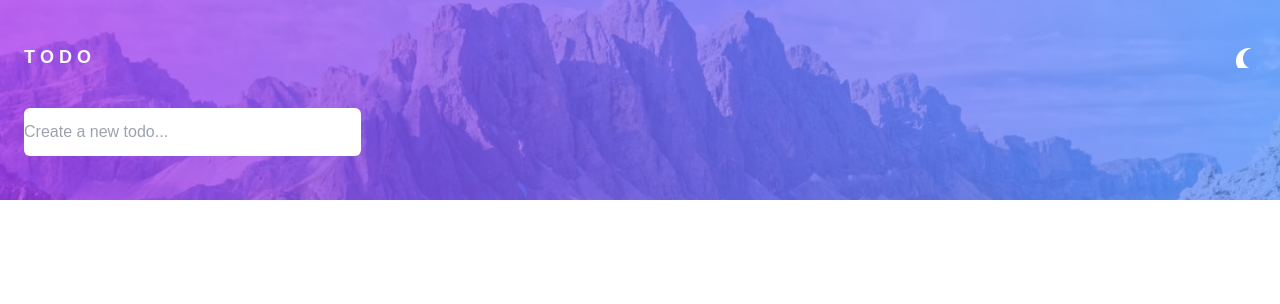
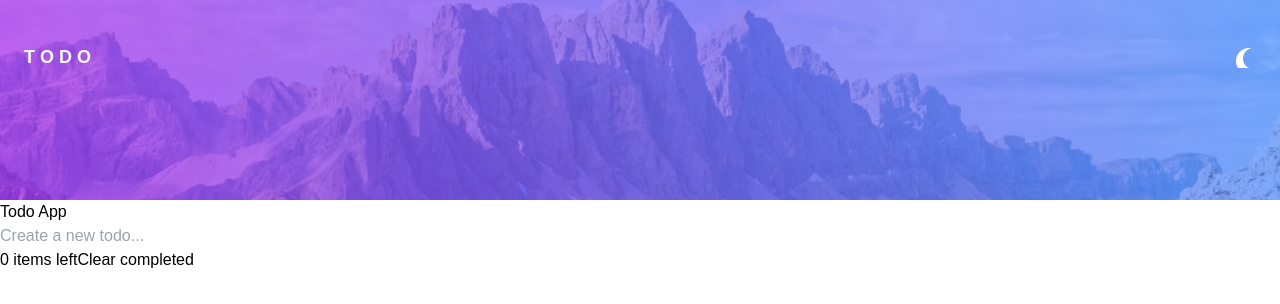
Before and after one commit to R3sty/todo-app, a React (Vite) app: page / in a window 1280 px wide. Shown: the top 304 px of the page. Built offline with nearby package versions, Linux system fonts and the light colour scheme.

Commit message:
implemented addTodo, deleteTodo, updateTodo function

```diff
--- a/package.json
+++ b/package.json
@@ -13,11 +13,13 @@
   },
   "dependencies": {
     "react": "^18.2.0",
+    "react-beautiful-dnd": "^13.1.1",
     "react-dom": "^18.2.0",
     "uuid": "^9.0.0"
   },
   "devDependencies": {
     "@types/react": "^18.0.27",
+    "@types/react-beautiful-dnd": "^13.1.3",
     "@types/react-dom": "^18.0.10",
     "@vitejs/plugin-react-swc": "^3.0.0",
     "autoprefixer": "^10.4.13",
--- a/src/App.tsx
+++ b/src/App.tsx
@@ -1,33 +1,12 @@
-import { useEffect, useState } from "react";
-import Header from "./components/Header"
-import TodoList from "./Todo/TodoList"
-import { Todo } from "./types";
+import { useEffect, useState } from 'react';
+import Todo from './Todo/Todo';
 
 function App() {
-  const [todos, setTodos] = useState<Todo[]>([]);
-
-  const addTodo = (todo: Todo) => {
-    setTodos([...todos, todo]);
-  };
-
-  const deleteTodo = (id: number) => {
-    setTodos(todos.filter((todo) => todo.id !== id));
-  };
-
-  const updateTodo = (updatedTodo: Todo) => {
-    setTodos(
-      todos.map((todo) =>
-        todo.id === updatedTodo.id ? { ...todo, ...updatedTodo } : todo
-      )
-    );
-  };
-
-  return (
-    <div className="">
-      <Header />
-      <TodoList todos={todos} addTodo={addTodo} deleteTodo={deleteTodo} updateTodo={updateTodo}/>
-    </div>
-  )
+	return (
+		<div>
+			<Todo />
+		</div>
+	);
 }
 
-export default App
+export default App;
--- /dev/null
+++ b/src/Todo/Todo.tsx
@@ -0,0 +1,85 @@
+import { useState, useEffect } from 'react';
+import { NewTodoState } from '../types';
+import Form from '../components/Form';
+import TodoItem from './TodoItem';
+import TodoList from './TodoList';
+import Header from '../components/Header';
+
+const getData = () => JSON.parse(localStorage.getItem('todos') || '');
+const setData = (key: string, value: any[]) =>
+	localStorage.setItem(key, JSON.stringify(value));
+
+const Todo: React.FC = () => {
+	const [newTodo, setNewTodo] = useState('');
+	const myTodo = localStorage.getItem('todos') ? getData() : [];
+	const [filter, setFilter] = useState('all');
+	const [items, setItems] = useState<NewTodoState[]>(myTodo);
+
+	useEffect(() => {
+		setData('todos', items);
+	});
+
+	const addTodo = (value: NewTodoState) => {
+		setItems((item) => [...item, value]);
+	};
+
+	const deleteTodo = (id: number) => {
+		if (myTodo) {
+			setItems([...items].filter((item) => item.id !== id));
+		}
+	};
+
+	const updateTodo = (id: number) => {
+		if (myTodo) {
+			const todosData = [...items];
+			const todosItem = todosData.find((todo) => todo.id == id);
+
+			if (todosItem) {
+				todosItem.completed = !todosItem.completed;
+			}
+			setItems(todosData);
+		}
+	};
+
+	const clearCompleted = () => {
+		setItems([...items].filter((item) => !item.completed));
+	};
+
+	const updateLocalItem = (updated: []) => {
+		setItems(updated);
+	};
+
+	const itemsLeft = () => {
+		let completedItems: number;
+		let totalLength = items.length;
+		completedItems = items.filter((item) => item.completed).length;
+
+		if (completedItems === 0 && filter === 'completed') {
+			return completedItems;
+		}
+		return totalLength - completedItems;
+	};
+
+	return (
+		<>
+			<Header />
+			<main>
+				<h1>Todo App</h1>
+				<Form addTodo={addTodo} />
+				<TodoList
+					items={items}
+					deleteTodo={deleteTodo}
+					updateTodo={updateTodo}
+					filter={filter}
+					updateLocalItem={updateLocalItem}
+				/>
+				<div>
+					<span>{itemsLeft()} items left</span>
+					<button onClick={clearCompleted}>Clear completed</button>
+				</div>
+			</main>
+		</>
+	);
+};
+
+export default Todo;
--- a/src/Todo/TodoItem.tsx
+++ b/src/Todo/TodoItem.tsx
@@ -1,34 +1,55 @@
-import { useState } from "react";
-import { Todo } from "../types";
+import { useEffect, useState } from 'react';
+import { TodoListRender } from '../types';
+import { Draggable } from 'react-beautiful-dnd';
 
-interface TodoItemProps {
-    todo: Todo;
-    deleteTodo: (id: number) => void;
-    updateTodo: (updatedTodo: Todo) => void;
-}
+const TodoItem: React.FC<TodoListRender> = ({
+	id,
+	todo,
+	completed,
+	index,
+	deleteTodo,
+	updateTodo,
+}) => {
+	const [isCompleted, setIsCompleted] = useState(false);
 
-const TodoItem: React.FC<TodoItemProps> = ({ todo, deleteTodo, updateTodo }) => {
-    const [completed, setCompleted] = useState<boolean>(todo.completed);
+	const updateItemStatus = (id: number) => {
+		return (event: React.MouseEvent) => {
+			updateTodo(id);
+			setIsCompleted(!isCompleted);
+			console.log('completed:', completed);
+			event.preventDefault();
+		};
+	};
 
-    const handleDeleteTodo = () => {
-        deleteTodo(todo.id)
-    };
+	useEffect(() => {
+		setIsCompleted(completed);
+	}, [completed]);
 
-    const handleToggleTodo = () => {
-        const updatedTodo = { ...todo, completed: !todo.completed };
-        updateTodo(updatedTodo);
-        console.log("Completed?:", todo.completed)
-    };
-
-    return (
-        <div className="w-[337px] h-[48px] border-light-grayishBlue1 border-2 bg-light-gray rounded-t-md">
-            <li className="px-4 pt-2" >
-                <input  type="checkbox" checked={todo.completed} onClick={handleToggleTodo} />
-                <span className="px-4">{todo.text}</span>
-                <button className="bg-red" onClick={handleDeleteTodo}>Delete Todo</button>
-            </li>
-        </div>
-    )
+	return (
+		<Draggable key={id} draggableId={id.toString()} index={index}>
+			{(provided: any) => {
+				return (
+					<li
+						ref={provided.innerRef}
+						{...provided.draggableProps}
+						{...provided.dragHandleProps}
+						id={id}
+						key={id}
+						index={index}
+						className=""
+					>
+						<div>
+							<input type="checkbox" onClick={updateItemStatus(id)}></input>
+						</div>
+						<span>{todo}</span>
+						<button className="bg-red" onClick={() => deleteTodo(id)}>
+							Delete Todo
+						</button>
+					</li>
+				);
+			}}
+		</Draggable>
+	);
 };
 
 export default TodoItem;
--- a/src/Todo/TodoList.tsx
+++ b/src/Todo/TodoList.tsx
@@ -1,52 +1,82 @@
-import { useState } from "react";
-import { Todo } from "../types";
-import  TodoItem from "./TodoItem";
+import TodoItem from './TodoItem';
+import { TodoListRenderItem } from '../types';
+import { DragDropContext, Droppable } from 'react-beautiful-dnd';
 
-interface TodoListProps {
-    todos: Todo[];
-    addTodo: (todo: Todo) => void;
-    deleteTodo: (id: number) => void;
-    updateTodo: (id: Todo) => void;
-}
+const TodoList: React.FC<TodoListRenderItem> = ({
+	items,
+	deleteTodo,
+	updateTodo,
+	updateLocalItem,
+	filter,
+}) => {
+	const rendered = (
+		id: number,
+		todo: string,
+		completed: boolean,
+		index: number
+	) => {
+		return (
+			<TodoItem
+				key={id}
+				id={id}
+				index={index}
+				todo={todo}
+				completed={completed}
+				deleteTodo={deleteTodo}
+				updateTodo={updateTodo}
+			/>
+		);
+	};
 
-const TodoList: React.FC<TodoListProps> = ({ todos, addTodo, deleteTodo, updateTodo }) => {
-    const [newTodo, setNewTodo] = useState("");
+	const todoList = items.map(({ id, todo, completed }, index) => {
+		return rendered(id, todo, completed, index);
+	});
 
-    const handleNewTodoChange = (event: React.ChangeEvent<HTMLInputElement>) => {
-        setNewTodo(event.target.value);
-    };
+	const activeList = items.map(({ id, todo, completed }, index) => {
+		if (completed) return '';
+		return rendered(id, todo, completed, index);
+	});
 
-    const handleNewTodoSubmit = (event: React.FormEvent<HTMLFormElement>) => {
-        event.preventDefault();
-        if (newTodo.trim())
-        {
-            addTodo({
-                id: Date.now(),
-                text: newTodo.trim(),
-                completed: false
-            })
-            setNewTodo("")
-        };
-    }
+	const completedList = items.map(({ id, todo, completed }, index) => {
+		if (!completed) return '';
+		return rendered(id, todo, completed, index);
+	});
 
-    return (
-        <div className="flex flex-col items-center justify-center absolute z-50 top-[108px] left-[24px]">
-            <form onSubmit={handleNewTodoSubmit} className="pb-4">
-                <input
-                    className="w-[337px] h-[48px] border-light-gray rounded-md"
-                    type="text"
-                    value={newTodo}
-                    onChange={handleNewTodoChange}
-                    placeholder="Create a new todo..."
-                />
-            </form>
-            <ul >
-                {todos.map((todo) => (
-                    <TodoItem key={todo.id} todo={todo} deleteTodo={deleteTodo} updateTodo={updateTodo} />
-                ))}
-            </ul>
-        </div>
-    )
+	const filteredList = () => {
+		if (filter === 'active') return activeList;
+		else if (filter === 'completed') return completedList;
+		else return todoList;
+	};
+
+	const handleOnDragEnd = (result: any) => {
+		if (!result.destination) return;
+		const updatedList = Array.from(items);
+		const [reorderedItem] = updatedList.splice(result.source.index, 1);
+		updatedList.splice(result.destination.index, 0, reorderedItem);
+		updateLocalItem(updatedList as any);
+	};
+
+	return (
+		<div>
+			<DragDropContext onDragEnd={handleOnDragEnd}>
+				<Droppable droppableId="droppable">
+					{(provided: any) => {
+						return (
+							<ul
+								className="droppable"
+								{...provided.draggableProps}
+								{...provided.dragHandleProps}
+								ref={provided.innerRef}
+							>
+								{filteredList()}
+								{provided.placeholder}
+							</ul>
+						);
+					}}
+				</Droppable>
+			</DragDropContext>
+		</div>
+	);
 };
 
 export default TodoList;
--- /dev/null
+++ b/src/components/Form.tsx
@@ -0,0 +1,40 @@
+import { useRef } from 'react';
+import { NewTodoState, NewTodoProps } from '../types';
+
+const Form: React.FC<NewTodoProps> = ({ addTodo }) => {
+	const inputTodoText = useRef<HTMLInputElement>(null);
+
+	const handleSubmit = (event: React.FormEvent) => {
+		event.preventDefault();
+
+		const textInput = inputTodoText.current!.value;
+
+		const newTodos: NewTodoState = {
+			id: Math.floor(Math.random() * Date.now()),
+			todo: textInput,
+			completed: false,
+		};
+		//check if the textInput variable is falsy (i.e., undefined, null, empty string, or 0). If textInput is falsy, the function returns without doing anything.
+		if (!textInput) return;
+
+		addTodo(newTodos);
+		//clear input field
+		inputTodoText.current!.value = '';
+	};
+
+	return (
+		<form onSubmit={handleSubmit} className="">
+			<div>
+				<button type="submit"></button>
+				<input
+					placeholder="Create a new todo..."
+					id="todos"
+					type="text"
+					ref={inputTodoText}
+				/>
+			</div>
+		</form>
+	);
+};
+
+export default Form;
--- a/src/types.ts
+++ b/src/types.ts
@@ -1,5 +1,33 @@
-export interface Todo {
+export const initialState = [
+    {
+        id: '',
+        todo: '',
+        completed: false
+    }
+]
+
+export interface TodoListRender {
     id: number
-    text: string
+    todo: string
+    completed: boolean
+    index: number
+    updateTodo: (id:number) => void
+    deleteTodo: (id:number) => void
+}
+
+export interface TodoListRenderItem {
+    items: NewTodoState[];
+    updateTodo: (id: number) => void
+    deleteTodo: (id: number) => void
+    updateLocalItem: (data: any) => void
+    filter: string
+}
+export interface NewTodoState {
+    id: number
+    todo: string
     completed: boolean
 }
+
+export type NewTodoProps = {
+    addTodo: (value: NewTodoState) => void
+}
```
Also changed, not shown: src/components/Header.tsx (+15 -6 lines), 1 other file (tests, documents, lock files or other folders).
